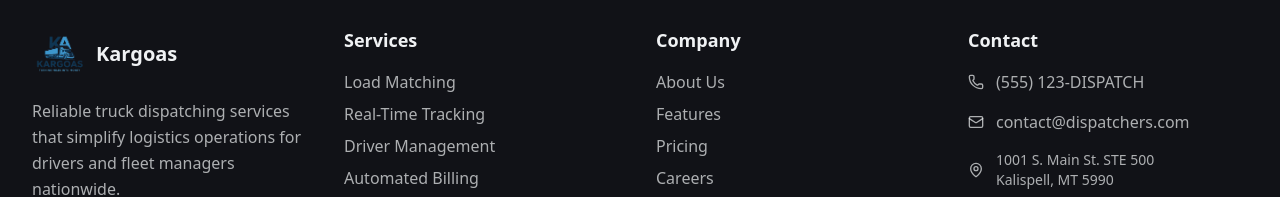
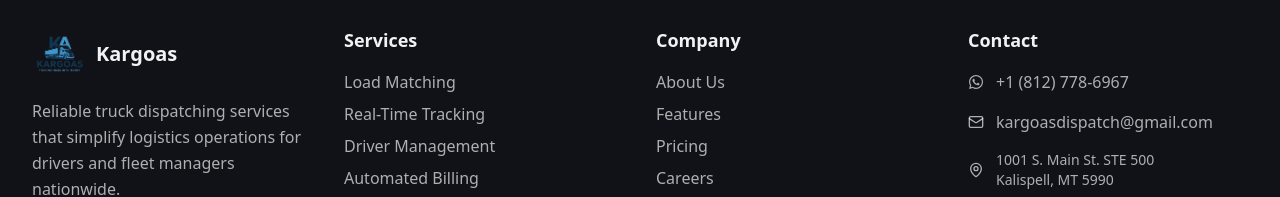
Before and after one commit to KhawajaFashi/truckera, a Next.js app: page / in a window 1280 px wide. Shown: the part 4364-4561 px from the top of the page. Built offline with nearby package versions, Linux system fonts and the light colour scheme.

Commit message:
Footer information fix

```diff
--- a/components/Footer.tsx
+++ b/components/Footer.tsx
@@ -1,4 +1,5 @@
-import { Linkedin, Twitter, Facebook, Mail, Phone, MapPin } from "lucide-react";
+import { Linkedin, Twitter, Facebook, Mail, MapPin } from "lucide-react";
+import { FaWhatsapp } from 'react-icons/fa';
 import Image from "next/image";
 
 const Footer = () => {
@@ -72,12 +73,12 @@
             <h3 className="text-lg font-semibold mb-4">Contact</h3>
             <div className="space-y-4 text-foreground/70">
               <div className="flex items-center space-x-3">
-                <Phone className="w-4 h-4" />
-                <span>(555) 123-DISPATCH</span>
+                <FaWhatsapp className="w-4 h-4" />
+                <span>+1 (812) 778-6967</span>
               </div>
               <div className="flex items-center space-x-3">
                 <Mail className="w-4 h-4" />
-                <span>contact@dispatchers.com</span>
+                <span>kargoasdispatch@gmail.com</span>
               </div>
               <div className="flex items-center space-x-3">
                 <MapPin className="w-4 h-4" />
--- a/package.json
+++ b/package.json
@@ -21,6 +21,7 @@
     "nodemailer": "^7.0.6",
     "react": "19.1.0",
     "react-dom": "19.1.0",
+    "react-icons": "^5.5.0",
     "tailwind-merge": "^3.3.1",
     "tailwindcss-animate": "^1.0.7"
   },
```
Also changed, not shown: 1 other file (tests, documents, lock files or other folders).
